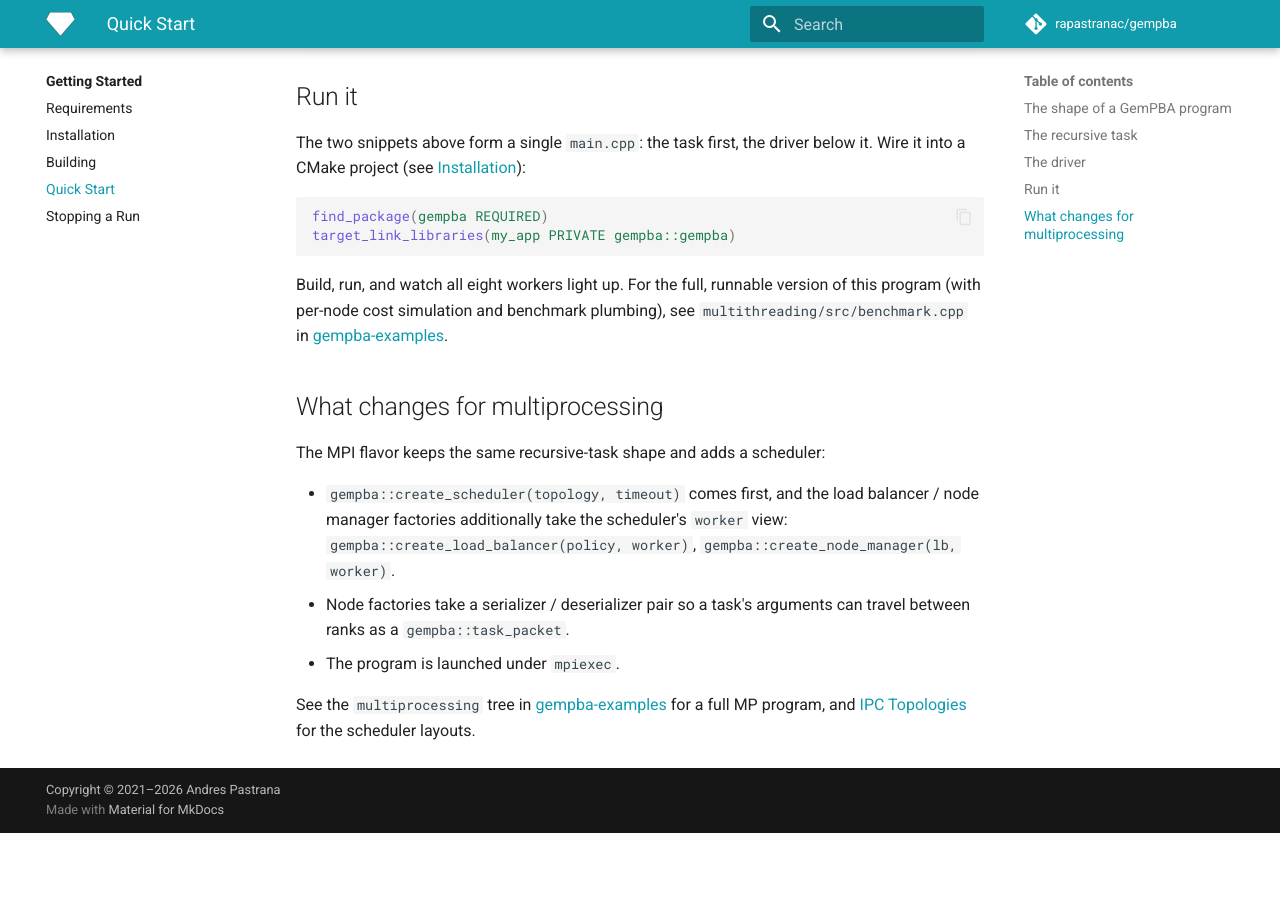
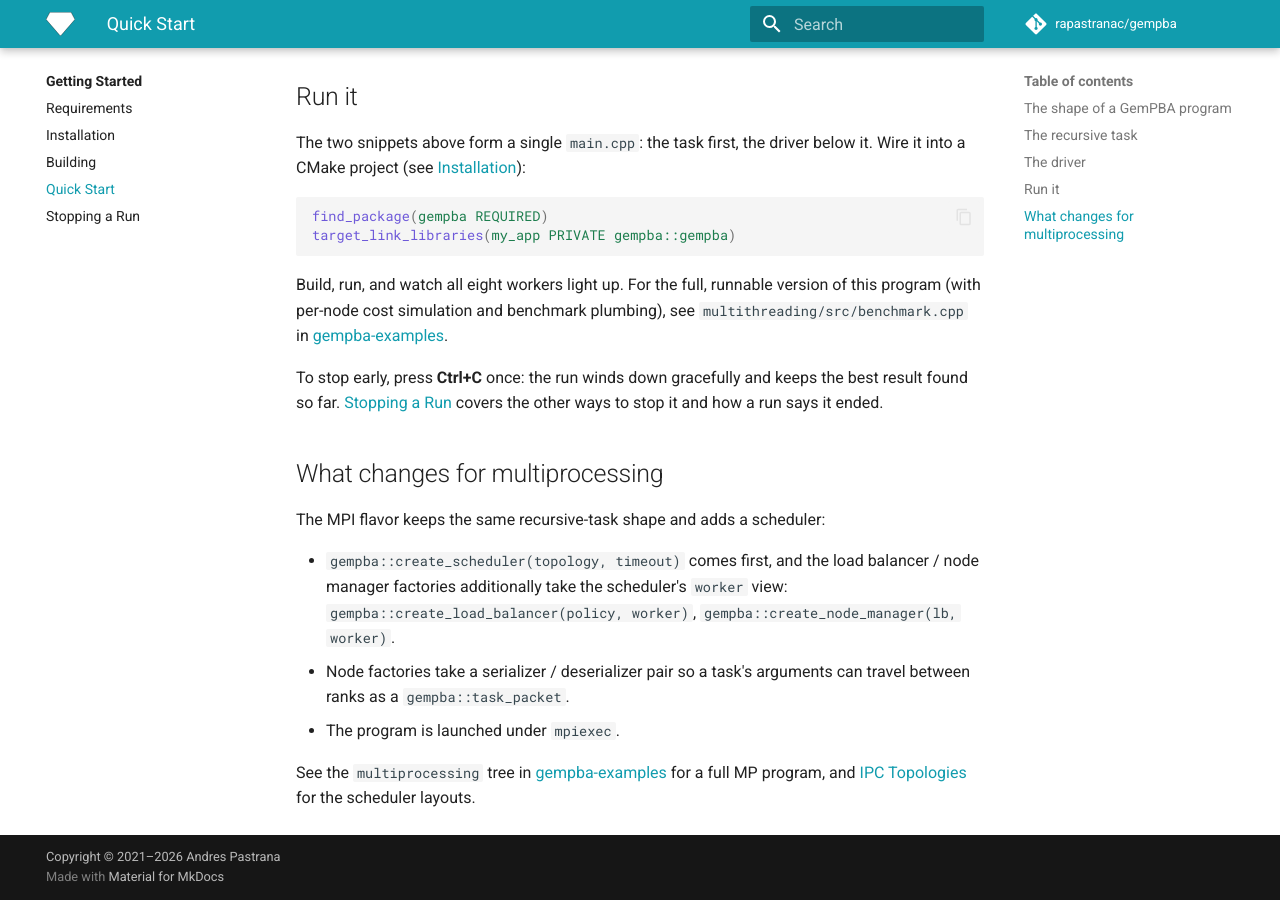
Before and after one commit to rapastranac/gempba-docs, an MkDocs documentation site: the page built from docs/quick-start.md, in a window 1280 px wide and 900 px high, scrolled down 2565 px. Built offline with MkDocs 1.6.1 and Material for MkDocs 9.7.7, drawn with Linux system fonts in a browser that asks for light colours; comment, search, counter and statistics services are not loaded; before the commit the page ends 3398 px from its top, so only the background shows below that.

Commit message:
#465 docs: Point both quick starts at stopping a run with Ctrl+C

```diff
--- a/docs/quick-start.md
+++ b/docs/quick-start.md
@@ -112,6 +112,8 @@ target_link_libraries(my_app PRIVATE gempba::gempba)
 
 Build, run, and watch all eight workers light up. For the full, runnable version of this program (with per-node cost simulation and benchmark plumbing), see `multithreading/src/benchmark.cpp` in [gempba-examples](https://github.com/rapastranac/gempba-examples).
 
+To stop early, press **Ctrl+C** once: the run winds down gracefully and keeps the best result found so far. [Stopping a Run](stopping-a-run.md) covers the other ways to stop it and how a run says it ended.
+
 ## What changes for multiprocessing
 
 The MPI flavor keeps the same recursive-task shape and adds a scheduler:
```
Also changed, not shown: docs/java/quick-start.md (+2 -0 lines).
